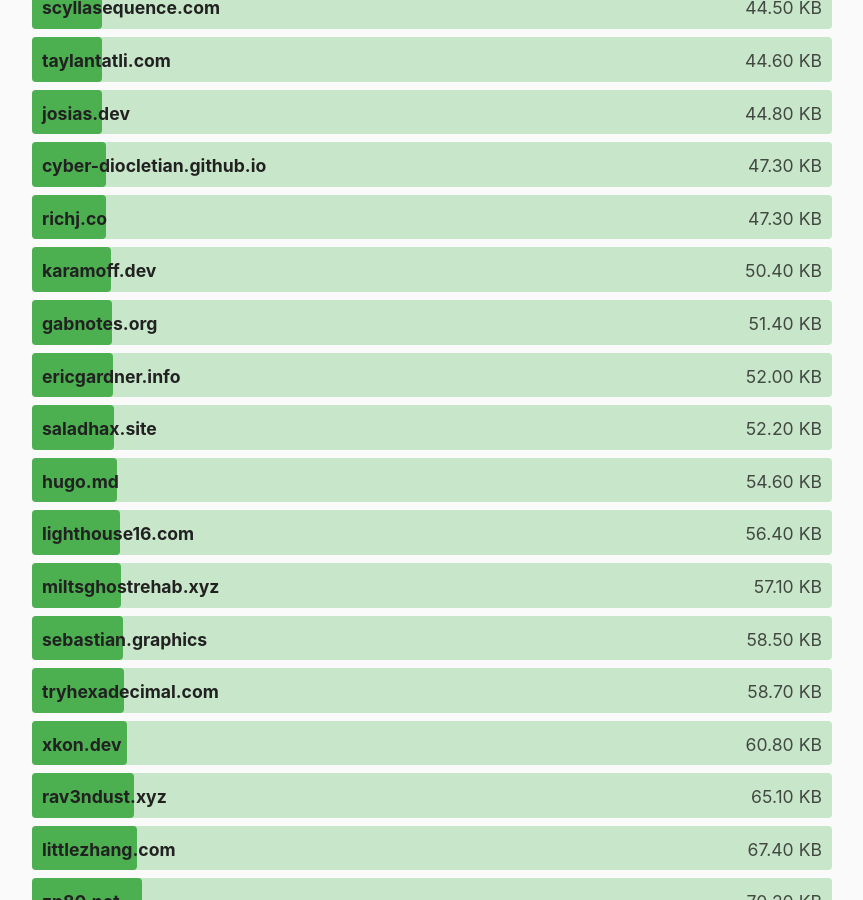
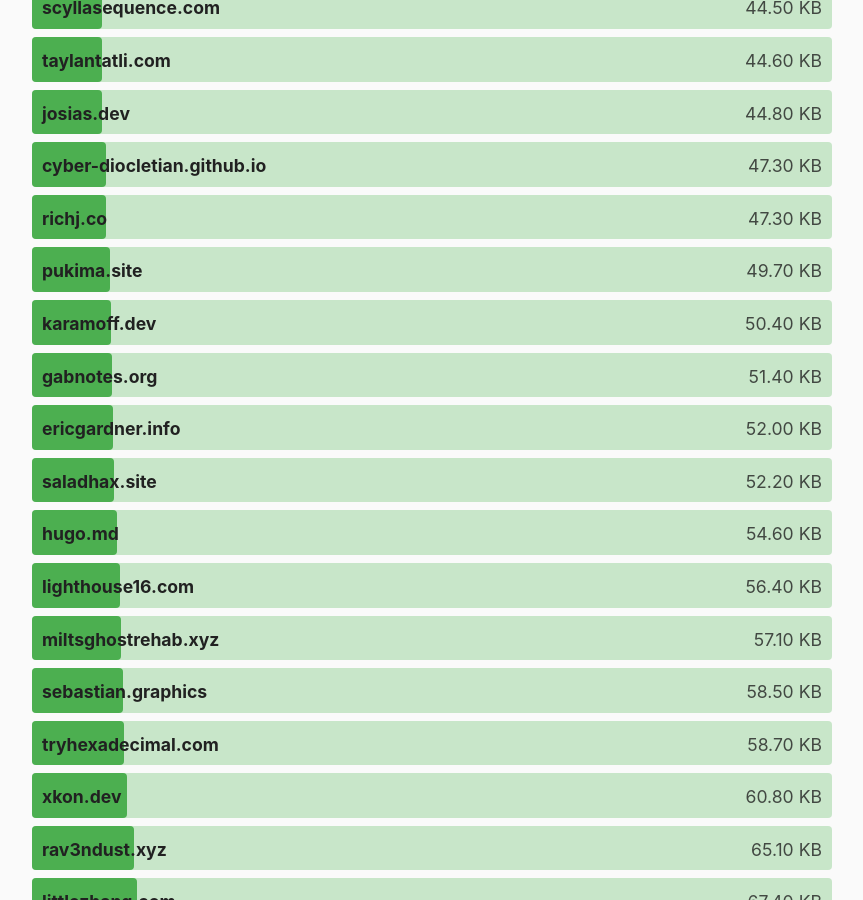
Before and after one commit to kevquirk/512kb.club, a Jekyll site: the page built from index.md, in a window 1280 px wide and 900 px high, scrolled down 7719 px. Shown: the whole window, without its empty margins (208-1071 px from the left). Built offline with Jekyll 4.4.1, drawn with Linux system fonts in a browser that asks for light colours.

Commit message:
Updated Page pukima.site
https://gtmetrix.com/reports/pukima.site/pf7SOq6A/

```diff
--- a/_data/sites.yml
+++ b/_data/sites.yml
@@ -985,7 +985,7 @@
 
 - domain: pukima.site
   url: https://pukima.site/
-  size: 412.1
+  size: 49.7
   last_checked: 2021-06-13
 
 - domain: purplebits.co.uk
```
